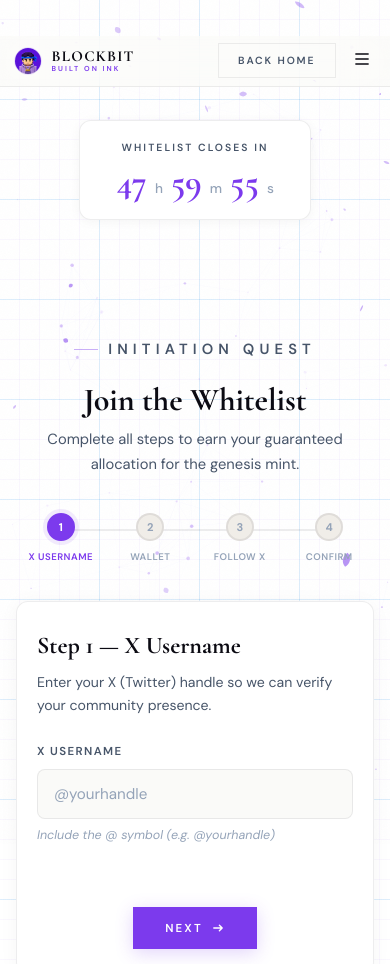
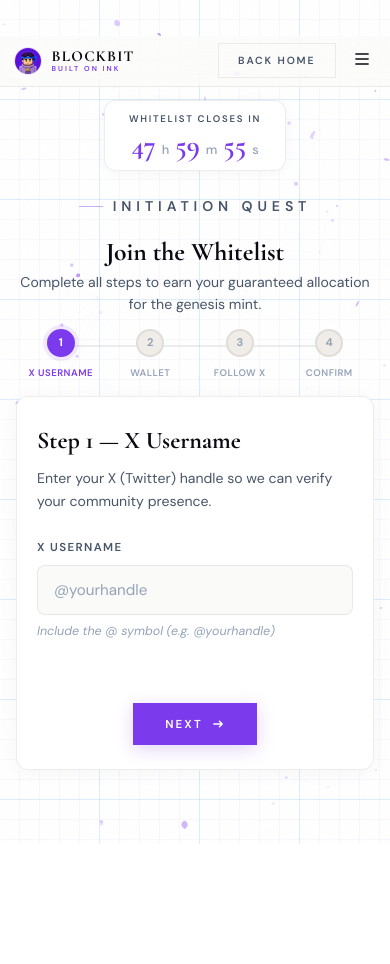
Before and after one commit to ixmaruf/blockbit-ink, a website: page whitelist.html in a window 390 px wide. Shown: the top 964 px of the page. After the commit the page ends 844 px from the top, so only its background shows below. Drawn offline with nearby package versions, Linux system fonts and the light colour scheme.

Commit message:
fix(whitelist): instant cache load, compact layout for zero scrolling, and @ username validation

```diff
--- a/whitelist.css
+++ b/whitelist.css
@@ -40,13 +40,13 @@ a:hover { text-decoration: underline; }
   display: flex;
   align-items: center;
   justify-content: center;
-  padding: 120px 24px 60px;
+  padding: 95px 20px 40px;
 }
 
 /* ─── Whitelist Container ─── */
 .wl-container {
   width: 100%;
-  max-width: 560px;
+  max-width: 540px;
   position: relative;
   z-index: 3;
 }
@@ -54,20 +54,20 @@ a:hover { text-decoration: underline; }
 /* ─── Header ─── */
 .wl-header {
   text-align: center;
-  margin-bottom: 36px;
+  margin-bottom: 20px;
 }
 .wl-header h1 {
   font-family: var(--serif);
-  font-size: clamp(2rem, 4vw, 2.8rem);
+  font-size: clamp(1.8rem, 3.5vw, 2.3rem);
   font-weight: 700;
   color: var(--ink);
-  margin-bottom: 10px;
-  line-height: 1.1;
+  margin-bottom: 6px;
+  line-height: 1.15;
 }
 .wl-header p {
-  font-size: 0.92rem;
+  font-size: 0.88rem;
   color: var(--slate);
-  line-height: 1.7;
+  line-height: 1.5;
 }
 
 /* ─── Progress Bar ─── */
@@ -76,7 +76,7 @@ a:hover { text-decoration: underline; }
   align-items: center;
   justify-content: center;
   gap: 0;
-  margin-bottom: 36px;
+  margin-bottom: 22px;
   position: relative;
 }
 .progress-step {
@@ -456,13 +456,33 @@ a:hover { text-decoration: underline; }
     flex-direction: column;
     align-items: center;
   }
+  .wl-timer {
+    margin-bottom: 14px;
+  }
+  .timer-content {
+    padding: 8px 18px;
+  }
+  .timer-hours,
+  .timer-mins,
+  .timer-secs {
+    font-size: 1.45rem;
+  }
+  .wl-header {
+    margin-bottom: 14px;
+  }
+  .wl-header h1 {
+    font-size: 1.6rem;
+  }
+  .progress-bar {
+    margin-bottom: 16px;
+  }
 }
 
 /* ─── Countdown Timer ─── */
 .wl-timer {
   text-align: center;
-  margin-top: 120px;
-  margin-bottom: 12px;
+  margin-top: 0;
+  margin-bottom: 18px;
   position: relative;
   z-index: 3;
   opacity: 0;
@@ -475,36 +495,36 @@ a:hover { text-decoration: underline; }
   background: var(--wl-surface);
   border: 1px solid var(--wl-border);
   border-radius: 12px;
-  padding: 18px 36px;
+  padding: 10px 24px;
   display: inline-block;
   box-shadow: 0 2px 12px rgba(0,0,0,0.04);
 }
 .timer-label {
   display: block;
-  font-size: 0.65rem;
+  font-size: 0.6rem;
   font-weight: 600;
-  letter-spacing: 0.2em;
+  letter-spacing: 0.18em;
   text-transform: uppercase;
   color: var(--slate);
-  margin-bottom: 8px;
+  margin-bottom: 4px;
 }
 .timer-display {
   display: flex;
   align-items: baseline;
   justify-content: center;
-  gap: 8px;
+  gap: 6px;
 }
 .timer-hours,
 .timer-mins,
 .timer-secs {
-  font-size: 2.2rem;
+  font-size: 1.75rem;
   font-weight: 700;
   font-family: var(--serif);
   color: var(--violet);
   line-height: 1;
 }
 .timer-unit-text {
-  font-size: 0.85rem;
+  font-size: 0.8rem;
   font-weight: 500;
   color: var(--muted);
 }
--- a/whitelist.html
+++ b/whitelist.html
@@ -8,7 +8,7 @@
   <meta name="theme-color" content="#7c3aed">
   <link rel="icon" type="image/webp" href="ink-logo.webp">
   <link rel="stylesheet" href="style.css">
-  <link rel="stylesheet" href="whitelist.css">
+  <link rel="stylesheet" href="whitelist.css?v=3">
 </head>
 <body>
   <!-- Ambient Animations -->
@@ -43,21 +43,6 @@
       </div>
     </div>
 
-    <!-- Countdown Timer -->
-    <div class="wl-timer" id="wlTimer">
-      <div class="timer-content">
-        <span class="timer-label">Whitelist Closes In</span>
-        <div class="timer-display">
-          <span class="timer-hours" id="timerHours">--</span>
-          <span class="timer-unit-text">h</span>
-          <span class="timer-mins" id="timerMins">--</span>
-          <span class="timer-unit-text">m</span>
-          <span class="timer-secs" id="timerSecs">--</span>
-          <span class="timer-unit-text">s</span>
-        </div>
-      </div>
-    </div>
-
     <!-- Coming Soon (shown when timer expires) -->
     <div class="wl-coming-soon" id="wlComingSoon">
       <div class="coming-soon-content">
@@ -72,6 +57,21 @@
 
     <div class="wl-wrap">
       <div class="wl-container">
+        <!-- Countdown Timer -->
+        <div class="wl-timer" id="wlTimer">
+          <div class="timer-content">
+            <span class="timer-label">Whitelist Closes In</span>
+            <div class="timer-display">
+              <span class="timer-hours" id="timerHours">--</span>
+              <span class="timer-unit-text">h</span>
+              <span class="timer-mins" id="timerMins">--</span>
+              <span class="timer-unit-text">m</span>
+              <span class="timer-secs" id="timerSecs">--</span>
+              <span class="timer-unit-text">s</span>
+            </div>
+          </div>
+        </div>
+
         <div class="wl-header">
           <p class="sec-kicker"><span class="line"></span>Initiation Quest</p>
           <h1>Join the <span class="accent">Whitelist</span></h1>
@@ -260,6 +260,6 @@
 
   <script src="app.js"></script>
   <script src="whitelist-config.js"></script>
-  <script src="whitelist.js"></script>
+  <script src="whitelist.js?v=3"></script>
 </body>
 </html>
--- a/whitelist.js
+++ b/whitelist.js
@@ -11,6 +11,7 @@
   let savedTwitter = '';
   let currentPostUrl = '';
   let appSettings = {};
+  let timerInterval = null;
 
   /* ─── DOM refs ─── */
   const twitterInput = document.getElementById('twitterHandle');
@@ -35,6 +36,30 @@
   function isValidWallet(v) { return /^0x[a-fA-F0-9]{40}$/.test(v); }
   function showErr(el, msg) { el.textContent = msg; }
   function clearErr(el) { el.textContent = ''; }
+
+  /* ─── Twitter Validation (Requires @) ─── */
+  function validateTwitterInput() {
+    const raw = getTwitterRaw();
+    if (!raw) {
+      showErr(twitterErr, "Please enter your X username with @ (e.g. @yourhandle)");
+      return false;
+    }
+    if (!raw.startsWith('@')) {
+      showErr(twitterErr, "Please include '@' at the beginning (e.g. @" + raw.replace(/^@+/, '') + ")");
+      return false;
+    }
+    const clean = raw.slice(1).trim();
+    if (!clean) {
+      showErr(twitterErr, "Please enter your username after '@' (e.g. @yourhandle)");
+      return false;
+    }
+    if (!isValidTwitter(clean)) {
+      showErr(twitterErr, 'Invalid username — 1-15 letters, numbers, underscores only.');
+      return false;
+    }
+    clearErr(twitterErr);
+    return true;
+  }
 
   /* ─── FNV-1a (32-bit) ─── */
   function fnv1a(str) {
@@ -77,6 +102,11 @@
     var containerEl = document.querySelector('.wl-container');
 
     if (timerEl) timerEl.classList.add('loaded');
+
+    if (timerInterval) {
+      clearInterval(timerInterval);
+      timerInterval = null;
+    }
 
     // Check if explicitly closed
     var isOpen = settings.whitelistOpen !== 'false' && settings.whitelistOpen !== 'Off';
@@ -138,7 +168,7 @@
 
     updateTimer();
     if (isOpen) {
-      setInterval(updateTimer, 1000);
+      timerInterval = setInterval(updateTimer, 1000);
     }
   }
 
@@ -332,10 +362,7 @@
   /* ─── Validation ─── */
   function validateAndNext(targetStep) {
     if (targetStep === 2) {
-      const v = getTwitterClean();
-      if (!v) { showErr(twitterErr, 'Please enter your X username.'); return false; }
-      if (!isValidTwitter(v)) { showErr(twitterErr, 'Invalid username — 1-15 letters, numbers, underscores only.'); return false; }
-      clearErr(twitterErr);
+      if (!validateTwitterInput()) return false;
     }
     if (targetStep === 3) {
       const w = getWallet();
@@ -451,11 +478,21 @@
   document.getElementById('submitFinal').addEventListener('click', submitApplication);
   document.getElementById('shareOnX').addEventListener('click', shareOnX);
 
-  /* ─── Input validation on blur ─── */
+  /* ─── Input validation on input & blur ─── */
+  twitterInput.addEventListener('input', function () {
+    if (twitterErr.textContent) {
+      const raw = getTwitterRaw();
+      if (raw.startsWith('@') && raw.length > 1) {
+        validateTwitterInput();
+      }
+    }
+  });
   twitterInput.addEventListener('blur', function () {
-    const v = getTwitterClean();
-    if (v && !isValidTwitter(v)) showErr(twitterErr, 'Invalid username — 1-15 letters, numbers, underscores only.');
-    else clearErr(twitterErr);
+    if (getTwitterRaw()) {
+      validateTwitterInput();
+    } else {
+      clearErr(twitterErr);
+    }
   });
   walletInput.addEventListener('blur', function () {
     const w = getWallet();
@@ -463,10 +500,29 @@
     else clearErr(walletErr);
   });
 
-  /* ─── Init: fetch settings, set up timer ─── */
-  (async function initApp() {
-    appSettings = await fetchSettings();
-    currentPostUrl = appSettings.postUrl || 'https://x.com/BlockbitInk';
-    initTimer(appSettings);
+  /* ─── Init: instant cache + background fetch settings ─── */
+  (function initApp() {
+    // 1. Instant load from local cache if present
+    try {
+      const cached = localStorage.getItem('blockbit_wl_settings');
+      if (cached) {
+        const parsed = JSON.parse(cached);
+        appSettings = parsed;
+        currentPostUrl = parsed.postUrl || 'https://x.com/BlockbitInk';
+        initTimer(parsed);
+      }
+    } catch (e) {}
+
+    // 2. Fetch fresh settings in background from Google Apps Script
+    fetchSettings().then(function (fresh) {
+      if (fresh) {
+        appSettings = fresh;
+        currentPostUrl = fresh.postUrl || 'https://x.com/BlockbitInk';
+        try {
+          localStorage.setItem('blockbit_wl_settings', JSON.stringify(fresh));
+        } catch (e) {}
+        initTimer(fresh);
+      }
+    });
   })();
 })();
```
